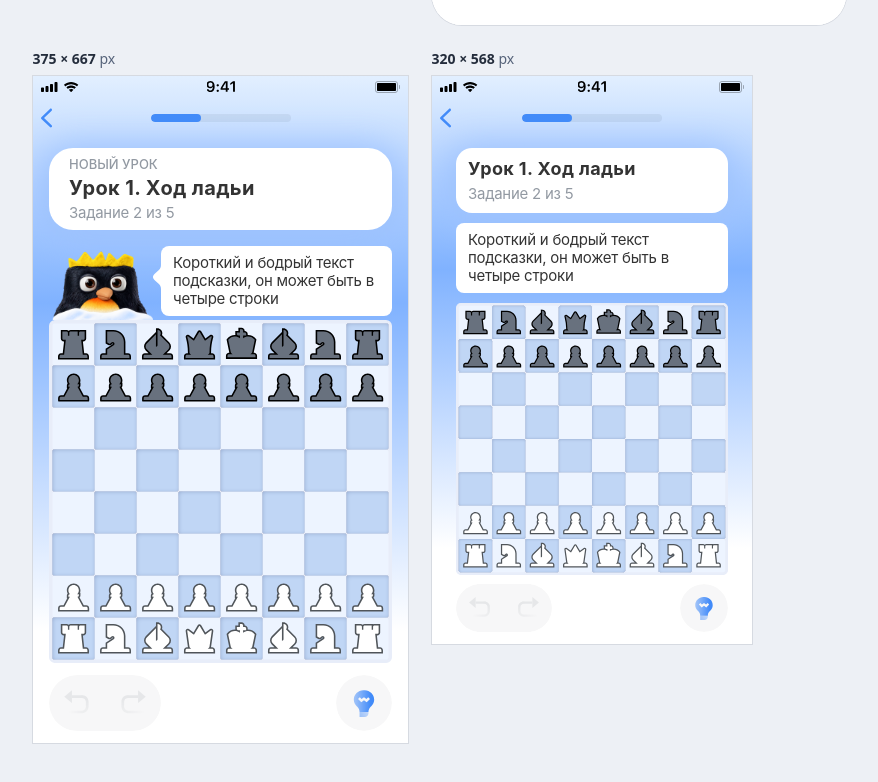
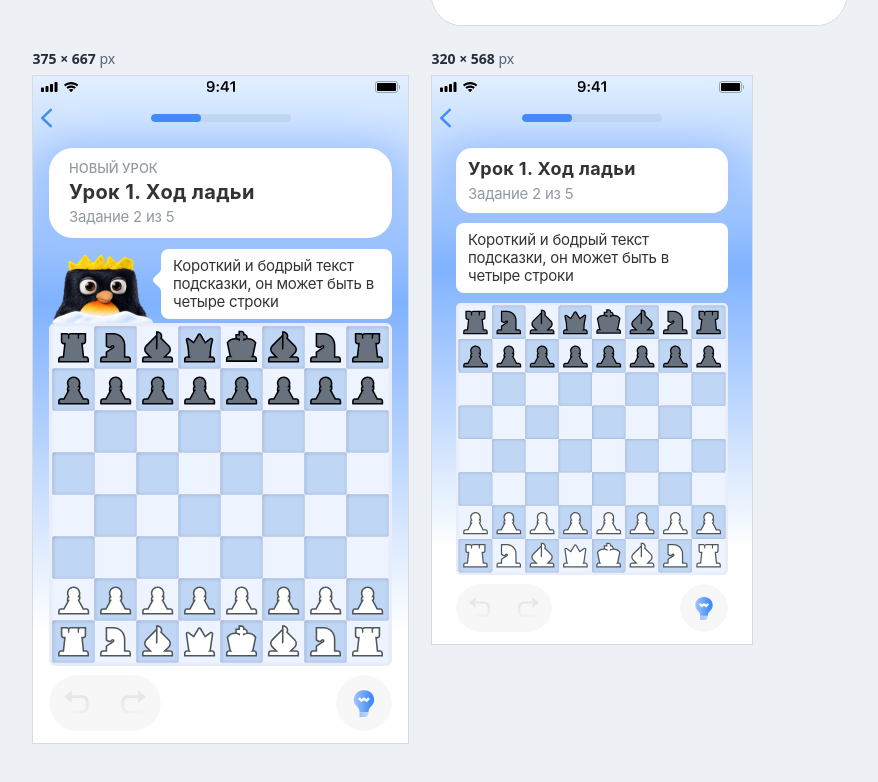
Before and after one commit to folamhmark/T-Chess, a plain HTML site: page adaptivy/game.html in a window 1280 px wide. Shown: the part 1120-1902 px from the top of the page, without its empty margins (201-1079 px from the left). Drawn offline with Linux system fonts and the light colour scheme.

Commit message:
Add breathing room to the 375×667 lesson card

```diff
--- a/adaptivy/chess-marathon/game/index.html
+++ b/adaptivy/chess-marathon/game/index.html
@@ -5,7 +5,7 @@
   <meta name="viewport" content="width=device-width, initial-scale=1">
   <title>Урок 1. Ход ладьи</title>
   <link rel="stylesheet" href="../fonts.css">
-  <link rel="stylesheet" href="screen.css?v=classic-status">
+  <link rel="stylesheet" href="screen.css?v=lesson-card-spacing">
 </head>
 <body>
   <main class="game-screen" aria-labelledby="marathon-title" data-figma-node="118:23931">
--- a/adaptivy/chess-marathon/game/screen.css
+++ b/adaptivy/chess-marathon/game/screen.css
@@ -190,6 +190,14 @@ body { margin: 0; }
   .lesson-card h1 { margin-bottom: 4px; }
 }
 
+@media (max-width: 375px) and (min-height: 667px) and (max-height: 744px) {
+  :root {
+    --card-top: 12px;
+    --card-bottom: 12px;
+    --card-extra-gap: 2px;
+  }
+}
+
 @media (max-width: 340px), (max-height: 610px) {
   :root {
     --content-top: 4px;
--- a/adaptivy/game.html
+++ b/adaptivy/game.html
@@ -19,7 +19,7 @@
           <a href="./">Onboarding</a>
           <a href="game.html" aria-current="page">Игра</a>
         </nav>
-        <a href="chess-marathon/game/index.html?v=classic-status">Открыть экран отдельно</a>
+        <a href="chess-marathon/game/index.html?v=lesson-card-spacing">Открыть экран отдельно</a>
       </div>
     </header>
 
@@ -36,19 +36,19 @@
       <div class="frames">
         <figure>
           <figcaption>375 × 812 <span>px</span></figcaption>
-          <iframe src="chess-marathon/game/index.html?v=classic-status" title="Игра · 375 × 812" width="375" height="812"></iframe>
+          <iframe src="chess-marathon/game/index.html?v=lesson-card-spacing" title="Игра · 375 × 812" width="375" height="812"></iframe>
         </figure>
         <figure>
           <figcaption>414 × 896 <span>px</span></figcaption>
-          <iframe src="chess-marathon/game/index.html?v=classic-status" title="Игра · 414 × 896" width="414" height="896"></iframe>
+          <iframe src="chess-marathon/game/index.html?v=lesson-card-spacing" title="Игра · 414 × 896" width="414" height="896"></iframe>
         </figure>
         <figure>
           <figcaption>375 × 667 <span>px</span></figcaption>
-          <iframe src="chess-marathon/game/index.html?v=classic-status" title="Игра · 375 × 667" width="375" height="667"></iframe>
+          <iframe src="chess-marathon/game/index.html?v=lesson-card-spacing" title="Игра · 375 × 667" width="375" height="667"></iframe>
         </figure>
         <figure>
           <figcaption>320 × 568 <span>px</span></figcaption>
-          <iframe src="chess-marathon/game/index.html?v=classic-status" title="Игра · 320 × 568" width="320" height="568"></iframe>
+          <iframe src="chess-marathon/game/index.html?v=lesson-card-spacing" title="Игра · 320 × 568" width="320" height="568"></iframe>
         </figure>
       </div>
     </section>
@@ -59,7 +59,7 @@
         <label>Высота, px <input name="height" type="number" inputmode="numeric" min="360" max="1200" value="812" required></label>
       </form>
       <div class="custom-frame" tabindex="0" aria-label="Предпросмотр">
-        <iframe src="chess-marathon/game/index.html?v=classic-status" title="Игра · 375 × 812" width="375" height="812" loading="lazy"></iframe>
+        <iframe src="chess-marathon/game/index.html?v=lesson-card-spacing" title="Игра · 375 × 812" width="375" height="812" loading="lazy"></iframe>
       </div>
     </section>
   </main>
```
Also changed, not shown: 1 other file.
